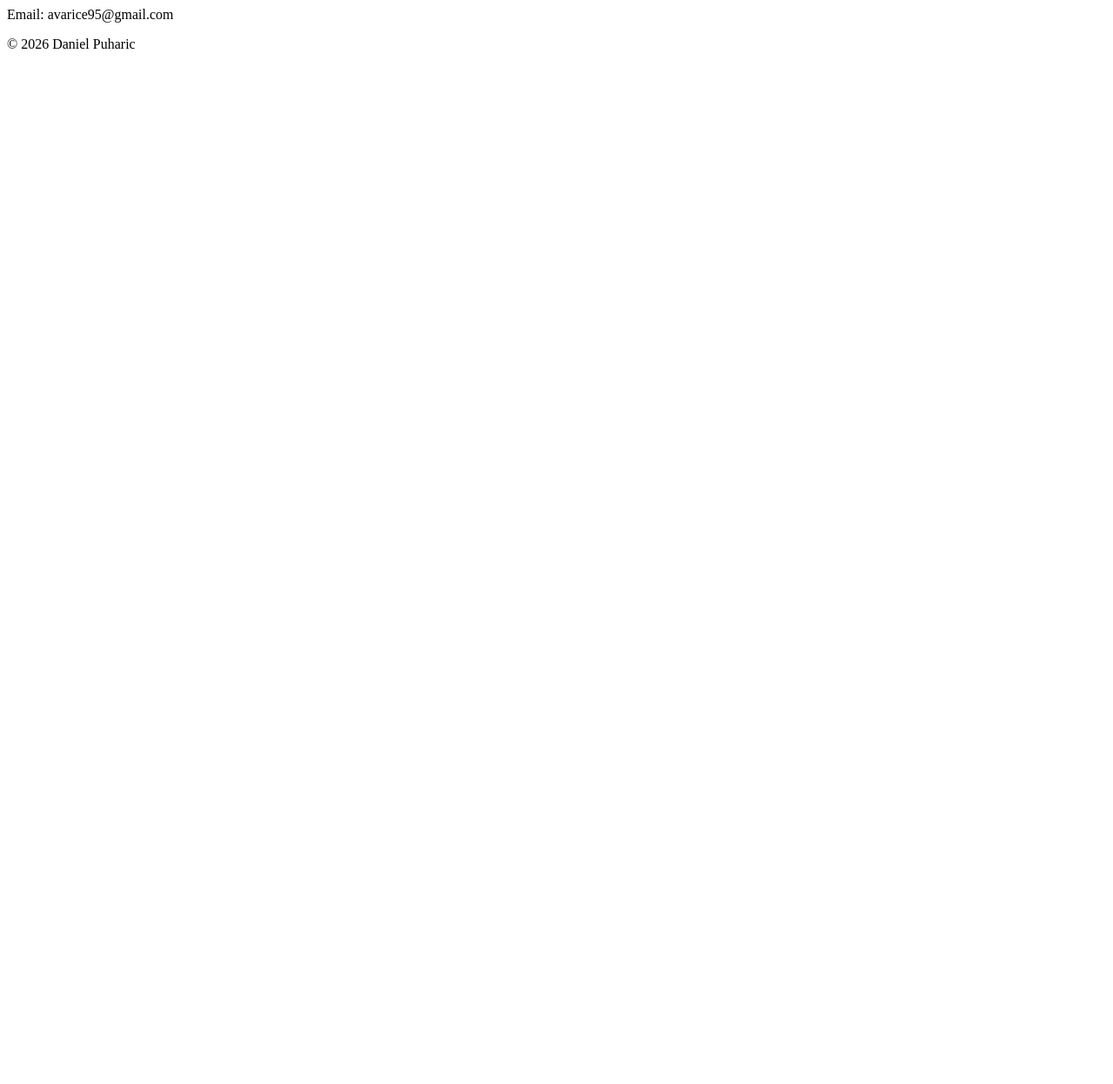
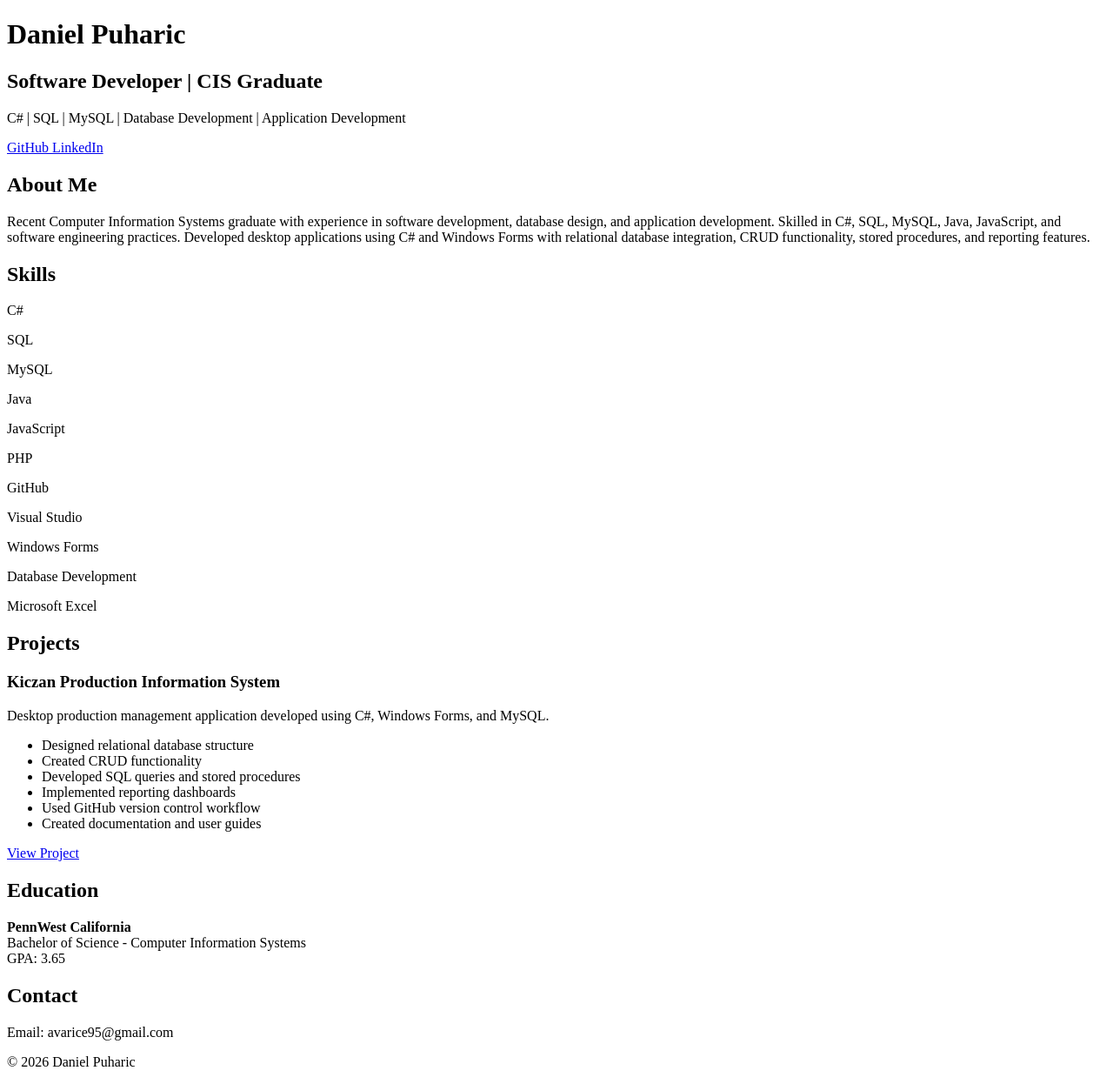
Before and after one commit to Lorvanos2200/DanielPuharicPortfolio, a plain HTML site: page index.html in a window 1280 px wide. Shown: the whole page at 87% size. Before the commit the page ends 800 px from the top, so only its background shows below. Drawn offline with Linux system fonts and the light colour scheme.

Commit message:
Update index.html with personal information

```diff
--- a/index.html
+++ b/index.html
@@ -1,3 +1,121 @@
+<!DOCTYPE html>
+<html lang="en">
+<head>
+    <meta charset="UTF-8">
+    <meta name="viewport" content="width=device-width, initial-scale=1.0">
+    <title>Daniel Puharic | Software Developer</title>
+    <link rel="stylesheet" href="style.css">
+</head>
+
+<body>
+
+<header>
+    <h1>Daniel Puharic</h1>
+    <h2>Software Developer | CIS Graduate</h2>
+
+    <p>
+        C# | SQL | MySQL | Database Development | Application Development
+    </p>
+
+    <a href="https://github.com/Lorvanos2200" target="_blank">
+        GitHub
+    </a>
+
+    <a href="https://www.linkedin.com" target="_blank">
+        LinkedIn
+    </a>
+</header>
+
+
+<section>
+    <h2>About Me</h2>
+
+    <p>
+        Recent Computer Information Systems graduate with experience in
+        software development, database design, and application development.
+        Skilled in C#, SQL, MySQL, Java, JavaScript, and software engineering
+        practices.
+
+        Developed desktop applications using C# and Windows Forms with
+        relational database integration, CRUD functionality, stored procedures,
+        and reporting features.
+    </p>
+</section>
+
+
+<section>
+<h2>Skills</h2>
+
+<div class="skills">
+
+<p>C#</p>
+<p>SQL</p>
+<p>MySQL</p>
+<p>Java</p>
+<p>JavaScript</p>
+<p>PHP</p>
+<p>GitHub</p>
+<p>Visual Studio</p>
+<p>Windows Forms</p>
+<p>Database Development</p>
+<p>Microsoft Excel</p>
+
+</div>
+
+</section>
+
+
+<section>
+
+<h2>Projects</h2>
+
+
+<div class="project">
+
+<h3>Kiczan Production Information System</h3>
+
+<p>
+Desktop production management application developed using C#, Windows Forms,
+and MySQL.
+</p>
+
+<ul>
+<li>Designed relational database structure</li>
+<li>Created CRUD functionality</li>
+<li>Developed SQL queries and stored procedures</li>
+<li>Implemented reporting dashboards</li>
+<li>Used GitHub version control workflow</li>
+<li>Created documentation and user guides</li>
+</ul>
+
+
+<a href="https://github.com/Lorvanos2200" target="_blank">
+View Project
+</a>
+
+</div>
+
+
+</section>
+
+
+<section>
+
+<h2>Education</h2>
+
+<p>
+<strong>PennWest California</strong><br>
+Bachelor of Science - Computer Information Systems<br>
+GPA: 3.65
+</p>
+
+</section>
+
+
+<section>
+
+<h2>Contact</h2>
+
 <p>
 Email: avarice95@gmail.com
 </p>
```
